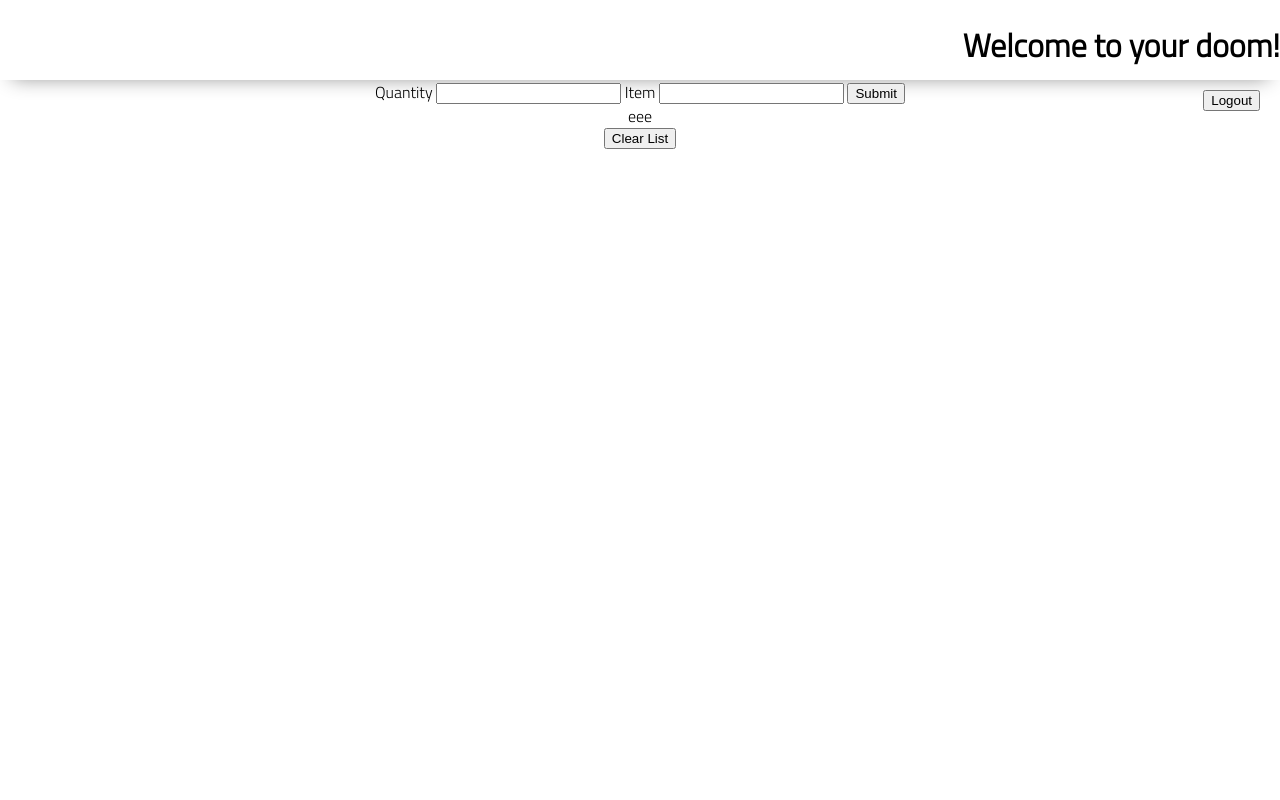
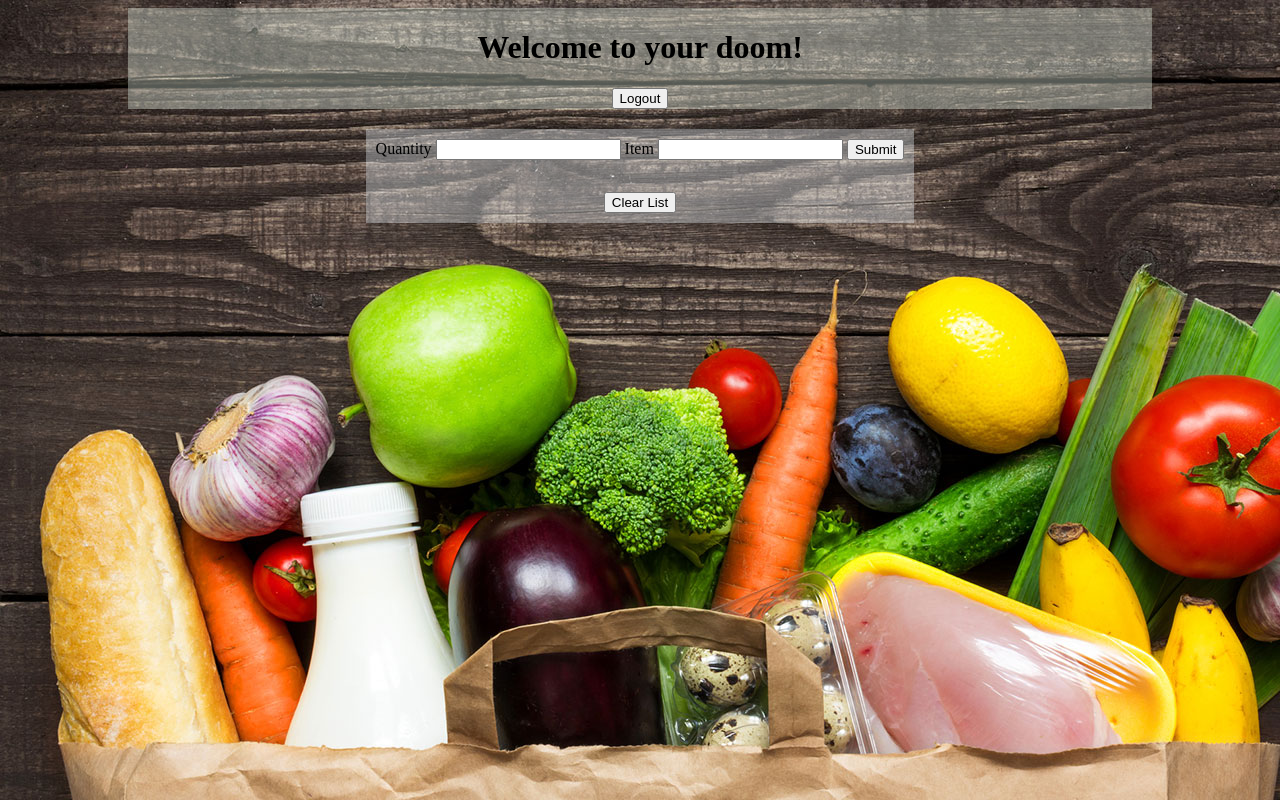
Before and after one commit to AlexOrlet89/Shopping-List, a plain HTML site: page other-page/index.html in a window 1280 px wide. Drawn offline with nearby package versions, Linux system fonts and the light colour scheme.

Commit message:
other page css looks good! will add font once I have log in page looking as good

```diff
--- a/other-page/index.html
+++ b/other-page/index.html
@@ -7,8 +7,8 @@
     <meta http-equiv="X-UA-Compatible" content="ie=edge">
     <script defer src="https://cdn.jsdelivr.net/npm/@supabase/supabase-js"></script>
     <link href="https://fonts.googleapis.com/css2?family=Titillium+Web:wght@300&display=swap" rel="stylesheet">
-    <link rel="stylesheet" href="../styles/reset.css">
-    <link rel="stylesheet" href="../styles/style.css">
+    <!-- <link rel="stylesheet" href="../styles/reset.css"> -->
+    <!-- <link rel="stylesheet" href="../styles/style.css"> -->
     <link rel="stylesheet" href="../styles/home.css">
     <title>Shopping List</title>
 </head>
@@ -26,7 +26,7 @@
             <input id="item">
             <button id="submit">Submit</button>
         </form>
-        <ul id="shoppingList">eee</ul>
+        <ul id="shoppingList"></ul>
         <button id="delete">Clear List</button>
     </main>
     <footer>
--- a/styles/home.css
+++ b/styles/home.css
@@ -2,3 +2,28 @@
 .bought {
     text-decoration: line-through;
 }
+
+body {
+    display: flex;
+    flex-direction: column;
+    align-items: center;
+    background-image: url("/assets/groceries.jpg");
+}
+
+header {
+    background-color: rgba(240, 255, 241, 0.349);
+    display: flex;
+    flex-direction: column;
+    align-items: center;
+    width: 80vw;
+
+    margin-bottom: 20px;
+}
+
+main {
+    background-color: rgba(240, 248, 255, 0.349);
+    padding: 10px 10px 10px 10px;
+    display: flex;
+    flex-direction: column;
+    align-items: center;
+}
```
Also changed, not shown: assets/groceries.jpg (added).
